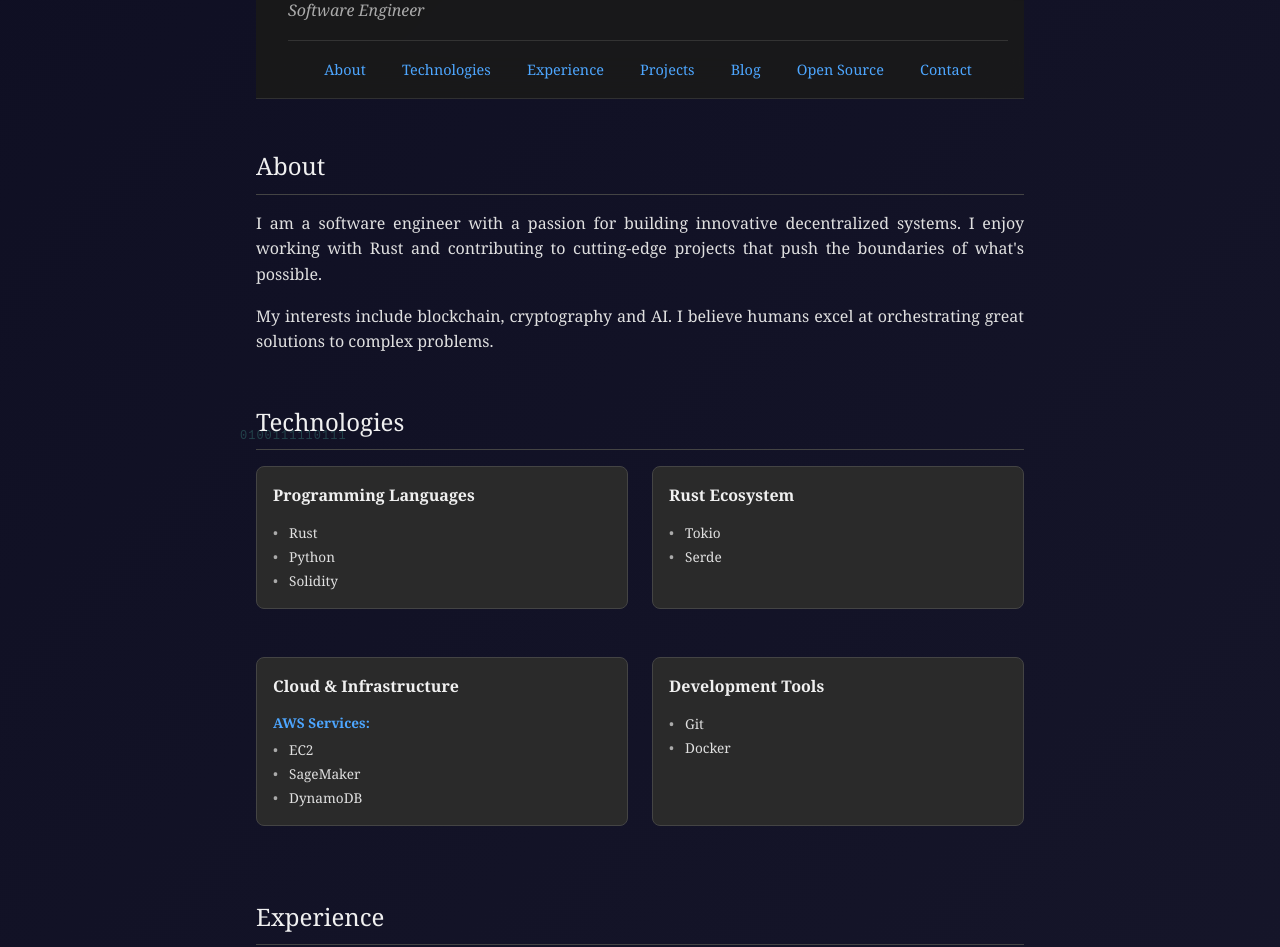
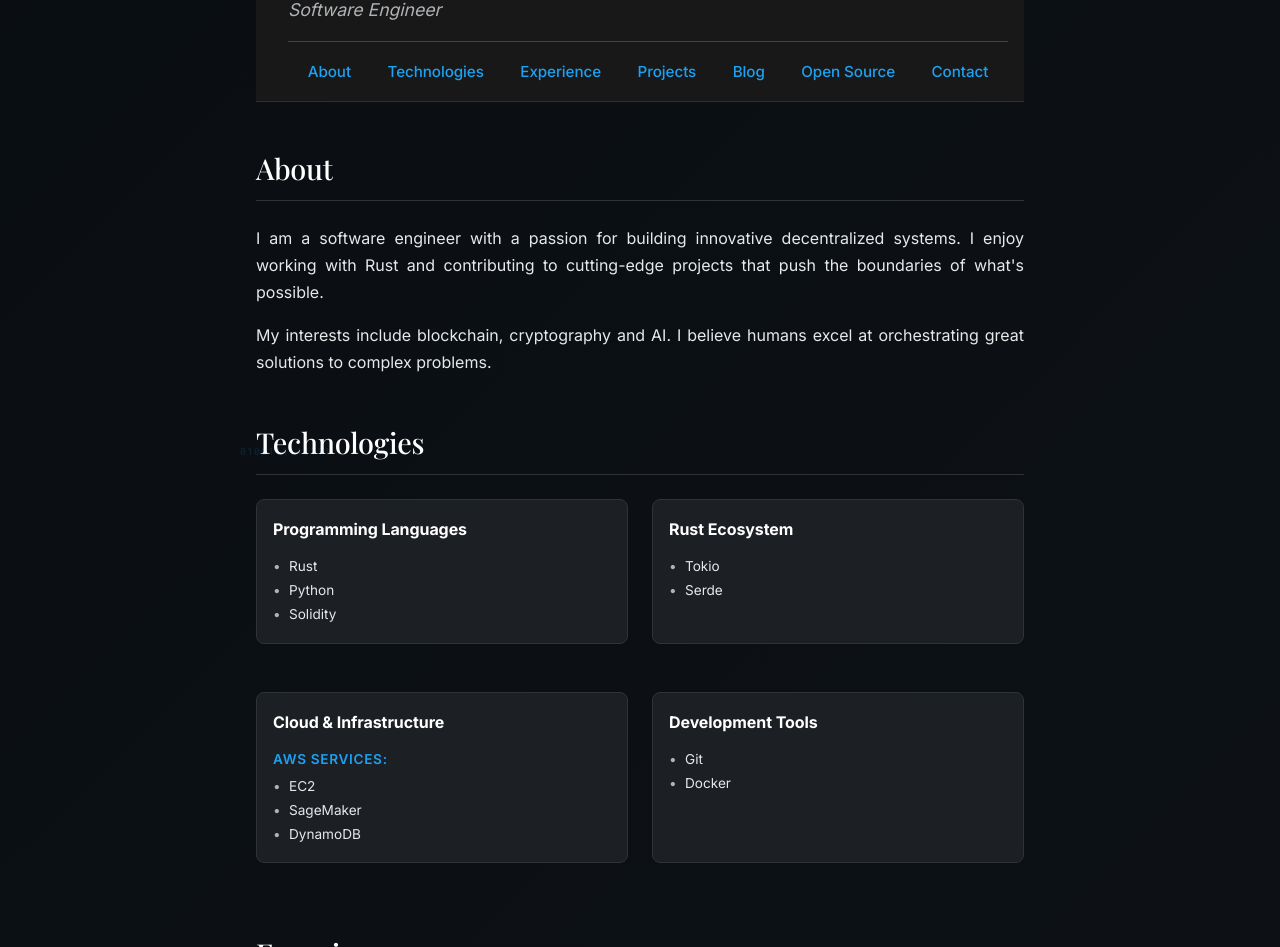
Before and after one commit to Peponks9/portfolio, a plain HTML site: page index.html in a window 1280 px wide. Shown: the part 173-1120 px from the top of the page. Drawn offline with nearby package versions, Linux system fonts and the light colour scheme; no server answers; a web font is replaced by a local one.

Commit message:
Change typo

```diff
--- a/index.html
+++ b/index.html
@@ -4,6 +4,9 @@
     <meta charset="UTF-8">
     <meta name="viewport" content="width=device-width, initial-scale=1.0">
     <title>Jose Velazquez</title>
+    <link rel="preconnect" href="https://fonts.googleapis.com">
+    <link rel="preconnect" href="https://fonts.gstatic.com" crossorigin>
+    <link href="https://fonts.googleapis.com/css2?family=Inter:wght@300;400;500;600;700&family=Roboto+Mono:wght@300;400;500;600;700&family=Playfair+Display:ital,wght@0,400;0,500;0,600;1,400;1,500&display=swap" rel="stylesheet">
     <link rel="stylesheet" href="styles.css">
 </head>
 <body>
--- a/styles.css
+++ b/styles.css
@@ -18,28 +18,30 @@
     --crypto-char-color: #6c757d;
     --crypto-char-opacity: 0.15;
     --crypto-char-size: 12px;
+    /* Typography */
+    --font-mono: 'Roboto Mono', 'Courier New', monospace;
 }
 
 [data-theme="dark"] {
-    --bg-color: #1a1a1a;
-    --text-color: #e0e0e0;
-    --heading-color: #f0f0f0;
-    --muted-text: #aaa;
-    --link-color: #4da6ff;
-    --border-color: #444;
-    --light-border: #333;
-    --card-bg: #2a2a2a;
-    --status-open: #2d5a2d;
-    --status-open-text: #90d490;
-    --status-closed: #5a2d2d;
-    --status-closed-text: #d49090;
-    --status-merged: #3d3d5a;
-    --status-merged-text: #a0a0d4;
+    --bg-color: #0f1419;
+    --text-color: #e6e9ea;
+    --heading-color: #ffffff;
+    --muted-text: #b0b3b6;
+    --link-color: #1da1f2;
+    --border-color: #2f3336;
+    --light-border: #38444d;
+    --card-bg: #1c1f23;
+    --status-open: #1b5e20;
+    --status-open-text: #81c784;
+    --status-closed: #b71c1c;
+    --status-closed-text: #ef5350;
+    --status-merged: #311b92;
+    --status-merged-text: #9575cd;
     /* Cryptographic background variables for dark mode */
-    --crypto-bg-gradient: linear-gradient(135deg, #0f0f23 0%, #1a1a2e 100%);
-    --crypto-char-color: #64ffda;
-    --crypto-char-opacity: 0.20;
-    --crypto-char-size: 14px;
+    --crypto-bg-gradient: linear-gradient(135deg, #0a0e12 0%, #0f1419 100%);
+    --crypto-char-color: #1da1f2;
+    --crypto-char-opacity: 0.15;
+    --crypto-char-size: 12px;
 }
 
 * {
@@ -49,8 +51,8 @@
 }
 
 body {
-    font-family: 'Georgia', 'Times New Roman', serif;
-    line-height: 1.6;
+    font-family: 'Inter', -apple-system, BlinkMacSystemFont, 'Segoe UI', Roboto, sans-serif;
+    line-height: 1.7;
     color: var(--text-color);
     background: var(--crypto-bg-gradient);
     max-width: 800px;
@@ -60,8 +62,8 @@ body {
     transition: background-color 0.3s ease, color 0.3s ease;
     background-image:
         var(--crypto-bg-gradient),
-        radial-gradient(circle at 25% 25%, rgba(0, 123, 255, 0.02) 0%, transparent 50%),
-        radial-gradient(circle at 75% 75%, rgba(0, 123, 255, 0.02) 0%, transparent 50%);
+        radial-gradient(circle at 25% 25%, rgba(29, 161, 242, 0.03) 0%, transparent 50%),
+        radial-gradient(circle at 75% 75%, rgba(29, 161, 242, 0.03) 0%, transparent 50%);
     position: relative;
 }
 
@@ -81,15 +83,13 @@ body {
     position: absolute;
     color: var(--crypto-char-color);
     opacity: var(--crypto-char-opacity);
-    font-family: 'Courier New', monospace;
-    font-weight: 300;
+    font-family: var(--font-mono);
+    font-weight: 400;
     pointer-events: none;
     user-select: none;
     white-space: nowrap;
     z-index: 6;
-}
-
-.hex-string {
+}.hex-string {
     font-size: var(--crypto-char-size);
     animation: floatHex 25s linear infinite;
 }
@@ -197,16 +197,22 @@ header {
 }
 
 h1 {
-    font-size: 2rem;
-    font-weight: normal;
+    font-family: 'Playfair Display', serif;
+    font-size: 2.5rem;
+    font-weight: 600;
     margin-bottom: 0.5rem;
     color: var(--heading-color);
+    letter-spacing: -0.02em;
+    line-height: 1.2;
 }
 
 .subtitle {
-    font-size: 1rem;
+    font-family: 'Inter', sans-serif;
+    font-size: 1.1rem;
     color: var(--muted-text);
     font-style: italic;
+    font-weight: 400;
+    margin-bottom: 1rem;
 }
 
 .nav-links {
@@ -220,11 +226,15 @@ h1 {
     color: var(--link-color);
     text-decoration: none;
     margin: 0 1rem;
-    font-size: 0.9rem;
+    font-size: 0.95rem;
+    font-weight: 500;
+    font-family: 'Inter', sans-serif;
+    letter-spacing: -0.005em;
 }
 
 .nav-links a:hover {
     text-decoration: underline;
+    color: var(--link-color);
 }
 
 /* Scroll Progress Indicator */
@@ -273,34 +283,45 @@ section:nth-child(5) { animation-delay: 0.5s; }
 section:nth-child(6) { animation-delay: 0.6s; }
 
 h2 {
-    font-size: 1.5rem;
-    font-weight: normal;
-    margin-bottom: 1rem;
+    font-family: 'Playfair Display', serif;
+    font-size: 1.8rem;
+    font-weight: 500;
+    margin-bottom: 1.5rem;
     color: var(--heading-color);
     border-bottom: 1px solid var(--border-color);
-    padding-bottom: 0.5rem;
+    padding-bottom: 0.75rem;
+    letter-spacing: -0.01em;
+    line-height: 1.3;
 }
 
 h3 {
-    font-size: 1.2rem;
-    font-weight: normal;
-    margin-bottom: 0.5rem;
+    font-family: 'Playfair Display', serif;
+    font-size: 1.4rem;
+    font-weight: 500;
+    margin-bottom: 1rem;
     color: var(--heading-color);
+    line-height: 1.4;
 }
 
 h4 {
-    font-size: 1rem;
-    font-weight: bold;
-    margin-bottom: 0.5rem;
-    margin-top: 1rem;
+    font-family: 'Inter', sans-serif;
+    font-size: 1.1rem;
+    font-weight: 600;
+    margin-bottom: 0.75rem;
+    margin-top: 1.5rem;
     color: var(--heading-color);
+    letter-spacing: -0.005em;
 }
 
 h5 {
-    font-size: 0.9rem;
-    font-weight: bold;
-    margin-bottom: 0.25rem;
+    font-family: 'Inter', sans-serif;
+    font-size: 1rem;
+    font-weight: 600;
+    margin-bottom: 0.5rem;
     color: var(--link-color);
+    text-transform: uppercase;
+    letter-spacing: 0.05em;
+    font-size: 0.85rem;
 }
 
 .tech-category {
@@ -629,10 +650,15 @@ footer {
     display: inline-flex;
     align-items: center;
     gap: 0.5rem;
+    font-family: 'Inter', sans-serif;
+    font-weight: 500;
+    font-size: 0.9rem;
+    letter-spacing: -0.005em;
 }
 
 .footer-links a:hover {
     text-decoration: underline;
+    color: var(--link-color);
 }
 
 .footer-links a .social-icon {
@@ -642,7 +668,23 @@ footer {
     margin-right: 0.25rem;
 }
 
-/* iOS-style Theme toggle switch */
+/* Code and technical elements */
+code, pre, .tech-item, .language-tag {
+    font-family: var(--font-mono);
+    font-weight: 500;
+    background: var(--card-bg);
+    padding: 0.2rem 0.4rem;
+    border-radius: 3px;
+    font-size: 0.9em;
+    color: var(--link-color);
+}
+
+/* Repository names and technical terms */
+.repo-name, .tech-stack-item {
+    font-family: var(--font-mono);
+    font-weight: 500;
+    font-size: 0.9em;
+}
 .theme-toggle {
     position: absolute;
     top: 2rem;
@@ -789,7 +831,22 @@ footer {
     }
 
     h1 {
-        font-size: 1.75rem;
+        font-size: 2rem;
+        line-height: 1.2;
+    }
+
+    h2 {
+        font-size: 1.5rem;
+        line-height: 1.3;
+    }
+
+    h3 {
+        font-size: 1.2rem;
+        line-height: 1.4;
+    }
+
+    .subtitle {
+        font-size: 1rem;
     }
 
     .footer-links a {
```
